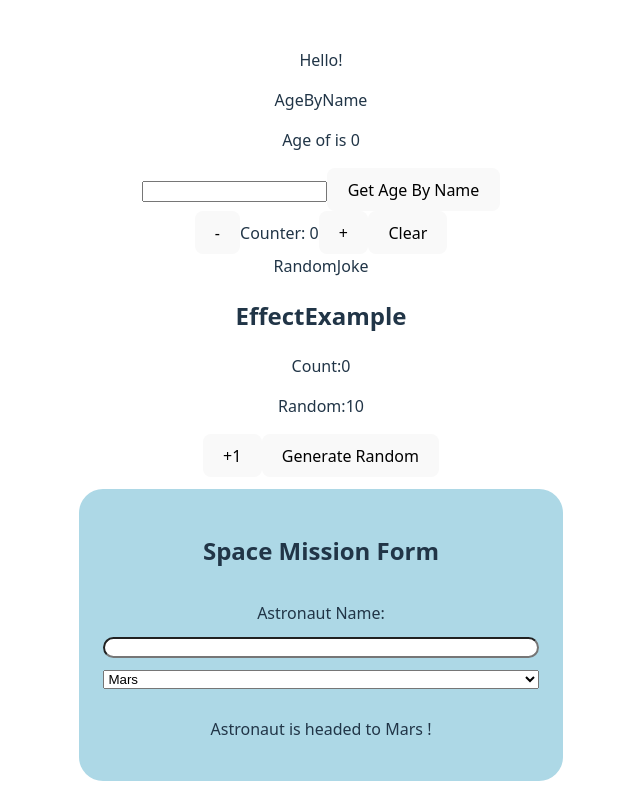
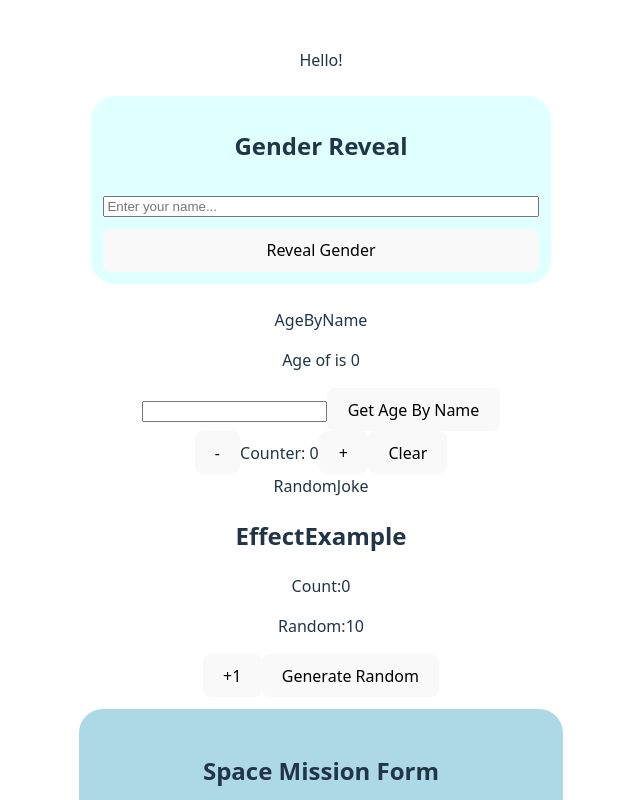
Before and after one commit to NatalaFedorenko555/project02, a React (Vite) app: page / in a window 1280 px wide. Shown: the top 800 px of the page, without its empty margins (319-959 px from the left). Built offline with nearby package versions, Linux system fonts and the light colour scheme; no server answers.

Commit message:
add types

```diff
--- a/package.json
+++ b/package.json
@@ -11,7 +11,8 @@
   },
   "dependencies": {
     "react": "^19.1.1",
-    "react-dom": "^19.1.1"
+    "react-dom": "^19.1.1",
+    "react-router-dom": "^7.9.4"
   },
   "devDependencies": {
     "@eslint/js": "^9.36.0",
--- a/src/App.tsx
+++ b/src/App.tsx
@@ -2,6 +2,8 @@
 import AgeByName from "./components/AgeByName/AgeByName";
 import Counter from "./components/Counter/Counter";
 import EffectExample from "./components/EffectExample/EffectExample";
+import GenderReveal from "./components/GenderReveal/GenderReveal";
+
 import Goodbye from "./components/Goodbye/Goodbye";
 import Hello from "./components/Hello/Hello";
 import PersonalGreeting from "./components/PersonalGreeting/PersonalGreeting";
@@ -24,11 +26,11 @@ function App() {
   return (
     <>
       <p>Hello!</p>
+      <GenderReveal/>
       <AgeByName/>
       <Counter />
       <RandomJoke/>
       <EffectExample />
-
       <SpaceMissionForm/>
       <WeightCalculator />
       <Hello />
--- /dev/null
+++ b/src/components/GenderReveal/GenderReveal.module.css
@@ -0,0 +1,9 @@
+.container {
+  background-color: lightcyan;
+  border-radius: 24px;
+  margin: 24px;
+  padding: 12px;
+  display: flex;
+  flex-direction: column;
+  gap: 12px;
+}
--- /dev/null
+++ b/src/components/GenderReveal/GenderReveal.tsx
@@ -0,0 +1,85 @@
+import { useState } from "react";
+import type { GenderInfo } from "../types/GenderInfo";
+import styles from './GenderReveal.module.css'
+
+
+
+export default function GenderReveal() {
+  const [name, setName] = useState("");
+  const [genderInfo, setGenderInfo] = useState<GenderInfo | undefined>(
+    undefined
+  );
+
+  const fetchGenderByName = async (name: string) => {
+    const res = await fetch(`https://api.genderapi.io/api/?name=${name}`);
+    const data: GenderInfo = await res.json();
+    //setName(data.name);
+    setGenderInfo(data);
+  };
+
+  function handleGenderReveal() {
+    fetchGenderByName(name);
+  }
+
+  return (
+    <div className={styles.container}>
+      <h2>Gender Reveal</h2>
+      <input
+        type="text"
+        value={name}
+        onChange={(e) => setName(e.target.value)}
+        placeholder="Enter your name..."
+      />
+      <button type="button" onClick={handleGenderReveal}>
+        Reveal Gender
+      </button>
+
+      {genderInfo ? (
+        <div>
+          <div>Gender: {genderInfo?.gender}</div>
+          <div>Name: {genderInfo?.name}</div>
+          <div>Probability: {genderInfo?.probability}</div>
+          <div>Remaining credits: {genderInfo?.remaining_credits}</div>
+          <div>Country: {genderInfo?.country}</div>
+        </div>
+      ) : null}
+    </div>
+  );
+}
+
+//DRY - Don't Repeat Yourself
+// KISS - Keep It Simple Stupid
+//SOLID - Single Responsibility, Open-Closed, Liskov Substitution, Interface Segregation, Dependency Inversion
+
+/*
+
+
+
+ Задание: Определения пола по имени
+Цель: Создать компонент, который по введённому имени определяет пол с помощью API. API documentation
+📌 Условия задания:
+Создать инпут для ввода имени и кнопку.
+
+При нажатии кнопки — сделать запрос к API:
+
+https://api.genderapi.io/api/?name=ВВЕДЁННОЕ_ИМЯ
+
+Получить ответ в формате:
+
+{
+  name: "emily",
+  gender: "female",
+  country: "US",
+  probability: 100,
+  remaining_credits: 5
+}
+Copy
+Отобразить на экране следующую информацию:
+
+Имя
+Пол (в переводе: male — мужской, female — женский)
+Страна
+Вероятность
+Остаток запросов (credits)
+
+*/
--- /dev/null
+++ b/src/components/types/GenderInfo.ts
@@ -0,0 +1,14 @@
+export interface GenderInfo{
+
+  "status": boolean;
+  "used_credits": number;
+  "remaining_credits": number;
+  "expires": number;
+  "q": string;
+  "gender": string;
+  "country": string;
+  "probability": number;
+  "name": string;
+  "total_names": number;
+  "duration": string;
+}
```
Also changed, not shown: 1 other file (tests, documents, lock files or other folders).
